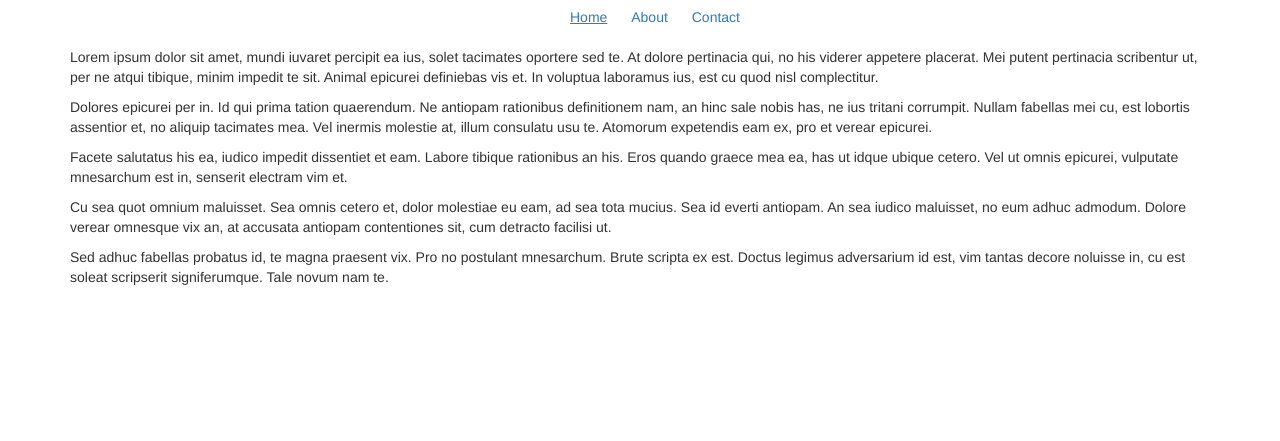
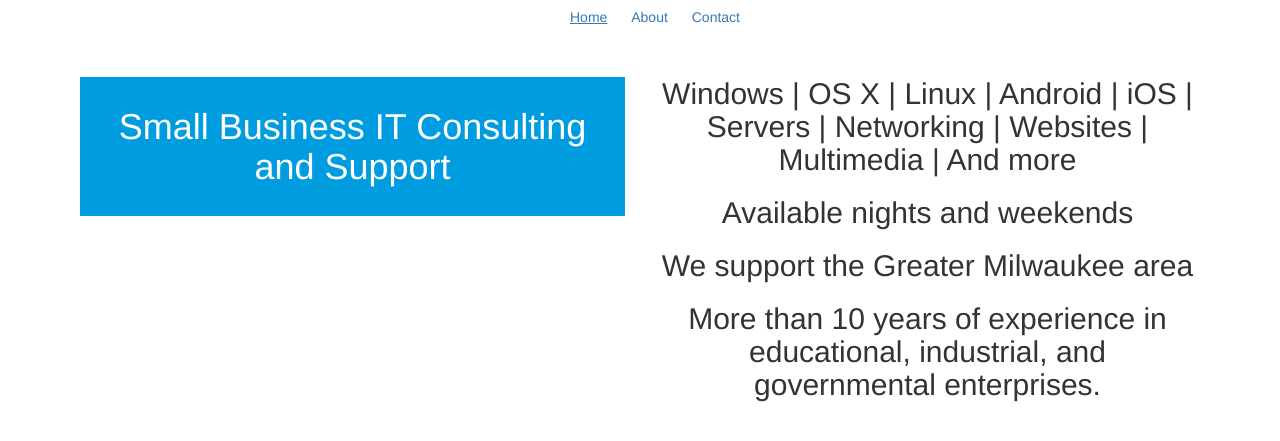
Before and after one commit to dzampino/zampy.net, a plain HTML site: page index.html in a window 1280 px wide. Shown: the part 149-590 px from the top of the page. Drawn offline with nearby package versions, Linux system fonts and the light colour scheme.

Commit message:
Added content and formatting changes

```diff
--- a/index.html
+++ b/index.html
@@ -13,7 +13,7 @@
 
 <body>
     <div class="container" id="full-page">
-        <div class="fluid-container" id="content">
+        <div class="fluid-container">
             <header>
                 <div id="logo">
                     <a href="index.html">
@@ -36,25 +36,23 @@
                     </div>
                 </nav>
             </header>
-            <div>
-                <p>Lorem ipsum dolor sit amet, mundi iuvaret percipit ea ius, solet tacimates oportere sed te. At dolore pertinacia qui, no his viderer appetere placerat. Mei putent pertinacia scribentur ut, per ne atqui tibique, minim impedit te sit. Animal
-                    epicurei definiebas vis et. In voluptua laboramus ius, est cu quod nisl complectitur.
-                </p>
-                <p>
-                    Dolores epicurei per in. Id qui prima tation quaerendum. Ne antiopam rationibus definitionem nam, an hinc sale nobis has, ne ius tritani corrumpit. Nullam fabellas mei cu, est lobortis assentior et, no aliquip tacimates mea. Vel inermis molestie at, illum
-                    consulatu usu te. Atomorum expetendis eam ex, pro et verear epicurei.
-                </p>
-                <p>
-                    Facete salutatus his ea, iudico impedit dissentiet et eam. Labore tibique rationibus an his. Eros quando graece mea ea, has ut idque ubique cetero. Vel ut omnis epicurei, vulputate mnesarchum est in, senserit electram vim et.
-                </p>
-                <p>
-                    Cu sea quot omnium maluisset. Sea omnis cetero et, dolor molestiae eu eam, ad sea tota mucius. Sea id everti antiopam. An sea iudico maluisset, no eum adhuc admodum. Dolore verear omnesque vix an, at accusata antiopam contentiones sit, cum detracto facilisi
-                    ut.
-                </p>
-                <p>
-                    Sed adhuc fabellas probatus id, te magna praesent vix. Pro no postulant mnesarchum. Brute scripta ex est. Doctus legimus adversarium id est, vim tantas decore noluisse in, cu est soleat scripserit signiferumque. Tale novum nam te.
-                </p>
+            <div id="content">
+                <div class="row">
+                    <div class="col-sm-6">
+                        <h1>Small Business IT Consulting and Support</h1>
+                    </div>
+                    <div class="col-md-6">
+                        <ul>
+                            <li><h2>Windows | OS X | Linux | Android | iOS | Servers | Networking | Websites | Multimedia | And more</h2></li>
+                            <li><h2>Available nights and weekends</h2></li>
+                            <li><h2>We support the Greater Milwaukee area</h2></li>
+                            <li><h2>More than 10 years of experience in educational, industrial, and governmental enterprises.</h2></li>
+                        </ul>
+                    </div>
+                </div>
             </div>
+            <footer>
+            </footer>
         </div>
     </div>
 </body>
--- a/sass/main.scss
+++ b/sass/main.scss
@@ -1,7 +1,13 @@
+// Variables
+$primary-color: #009ce0;
+$secondary-color: #faaa42;
+$white: #ffffff;
+
 // General changes
 
 ul {
     padding: 0;
+    list-style-type: none;
 }
 
 // Body
@@ -25,7 +31,6 @@
 }
 
 .nav-item {
-    list-style-type: none;
     display: inline-block;
     margin: 0 1rem;
 }
@@ -33,3 +38,15 @@
 .selected {
     text-decoration: underline;
 }
+
+// Content
+#content {
+    padding: 1rem;
+
+    text-align: center;
+    h1 {
+        background-color: $primary-color;
+        color: $white;
+        padding: 3rem;
+    }
+}
```
Also changed, not shown: css/main.css.
